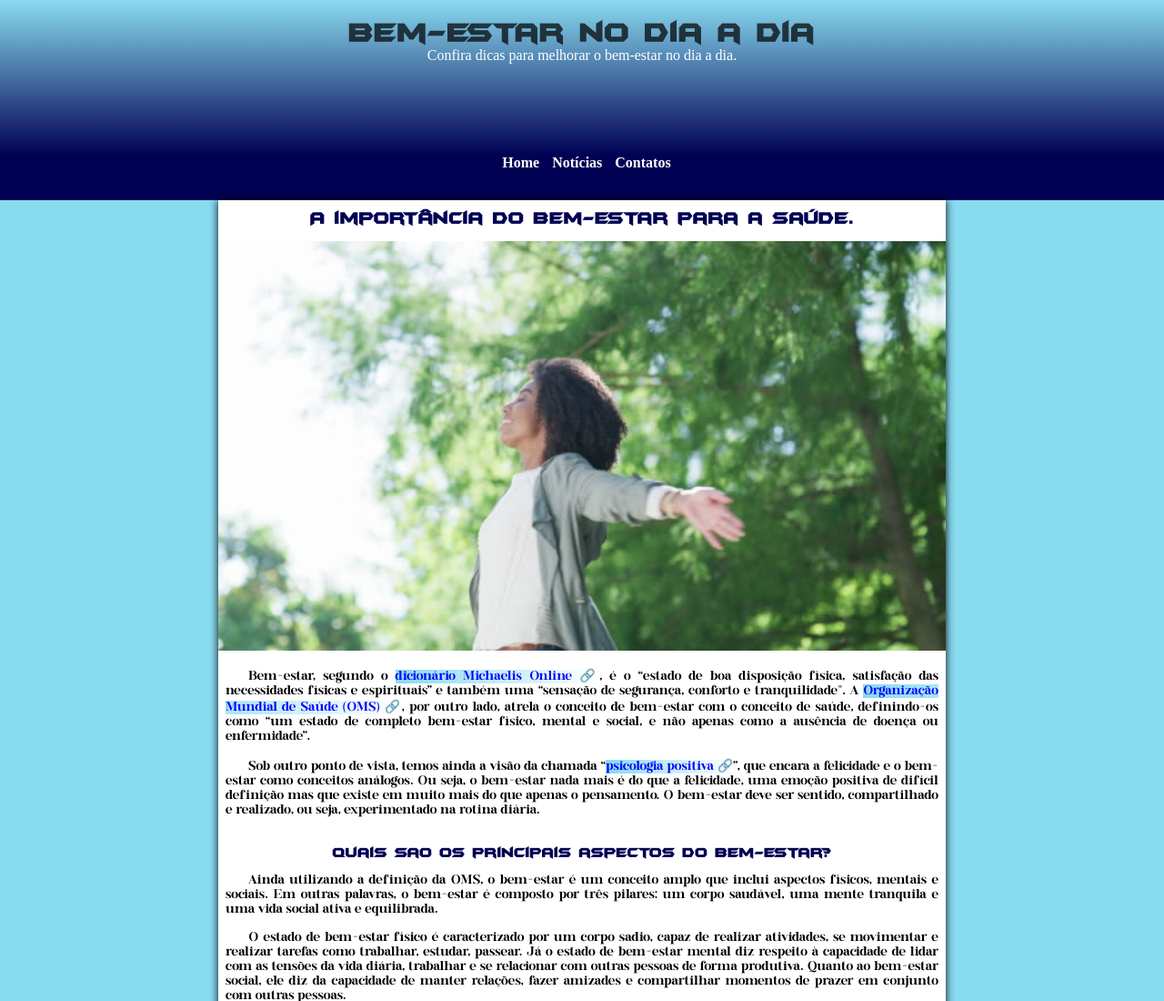
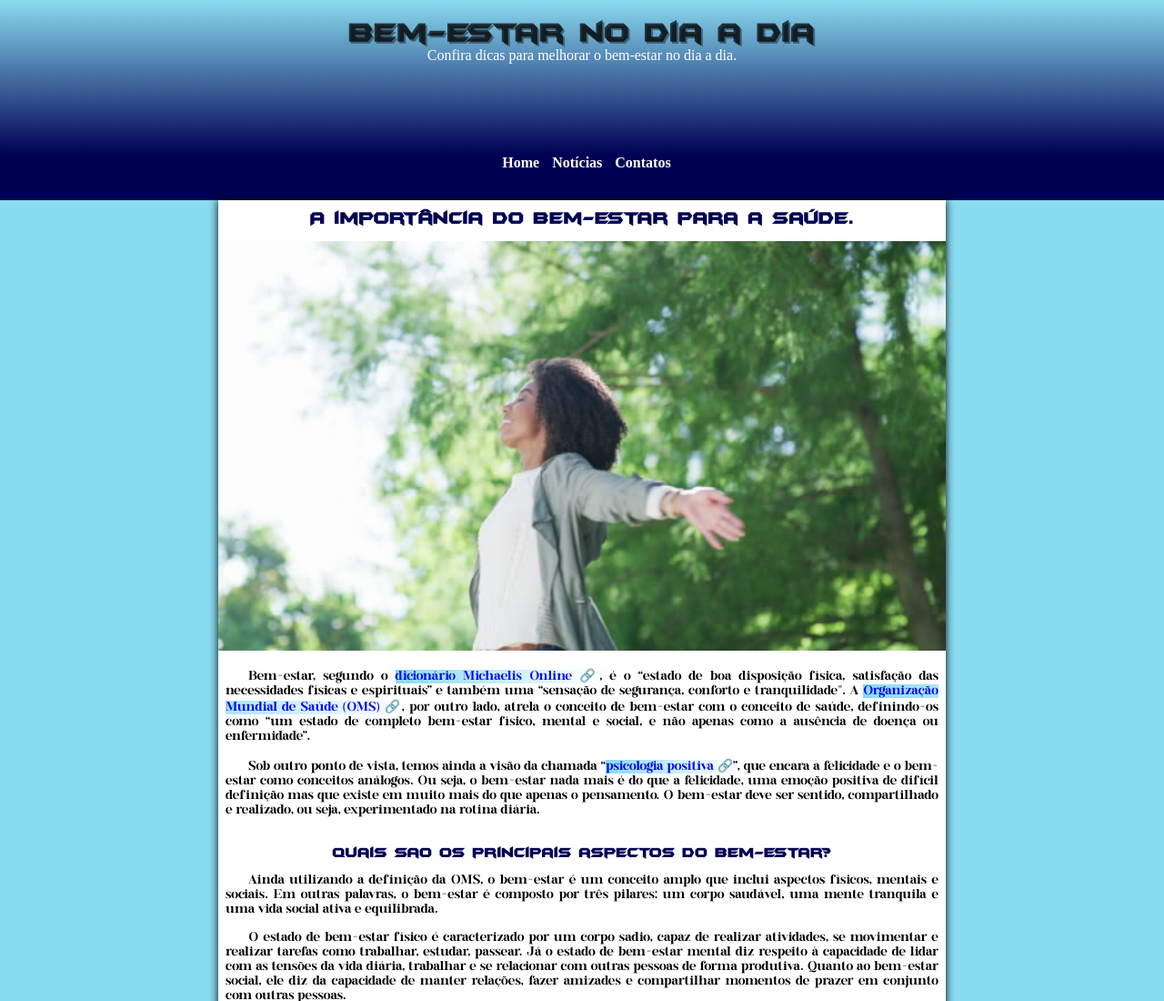
Before and after one commit to jefersonfranciscosoterio/artigo-bem-estar, a plain HTML site: page index.html in a window 1280 px wide. Shown: the top 1100 px of the page at 91% size. Drawn offline with Linux system fonts and the light colour scheme.

Commit message:
pus text-shadow em header h1

```diff
--- a/style.css
+++ b/style.css
@@ -38,6 +38,9 @@ background-image:linear-gradient(to top, var(--cor5), var(--cor1));
 color: rgba(0, 0, 0, 0.71);
 padding-top: 20px;
 
+}
+header > h1{
+    text-shadow: 2px 2px 0px rgba(0, 0, 0, 0.402);
 }
 header > p{
     font-family:var(--fonte-padrao);
```
